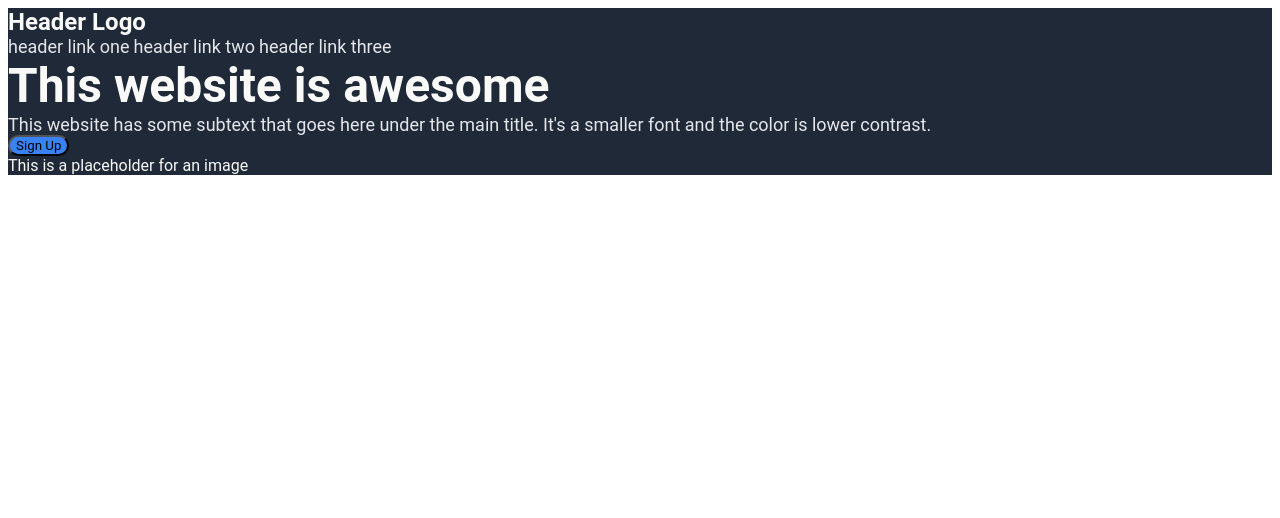
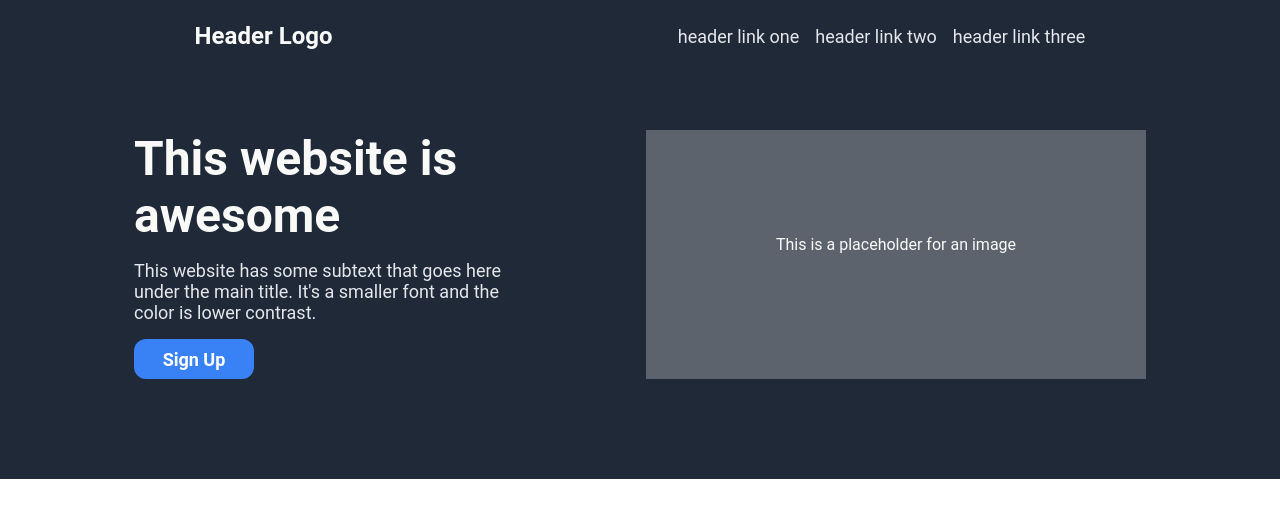
Before and after one commit to shub2726/landing-page, a plain HTML site: page index.html in a window 1280 px wide. Drawn offline with Linux system fonts and the light colour scheme.

Commit message:
Update styles.css for header fully

```diff
--- a/styles.css
+++ b/styles.css
@@ -4,6 +4,11 @@
 
 .header {
     background-color: #1F2937;
+    display: flex;
+    flex-direction: column;
+    gap: 5em;
+    padding: 22px;
+    padding-bottom: 100px;
 }
 
 .header-left-title {
@@ -24,6 +29,12 @@ a {
 button {
     background-color: #3882F6;
     border-radius: 12px;
+    height: 40px;
+    color: white;
+    font-weight: bold;
+    font-size: 18px;
+    width: 120px;
+    border: none;
 }
 
 .header-logo{
@@ -34,4 +45,37 @@ button {
 
 .header-right {
     color: #F9FAF8;
+    width: 500px;
+    background-color: rgba(174, 176, 182, 0.432);
+    text-align: center;
+    padding-top: 105px;
 }
+
+body {
+    display: flex;
+    flex-direction: column;
+    margin: 0;
+}
+
+.top-header {
+    display: flex;
+    align-items: center;
+    justify-content: space-around;
+}
+
+.header-links {
+    display:flex;
+    gap: 1em;
+}
+
+.bottom-header {
+    display: flex;
+    justify-content: space-evenly;
+}
+
+.header-left {
+    display: flex;
+    flex-direction: column;
+    width: 400px;
+    gap: 1em;
+}
```
